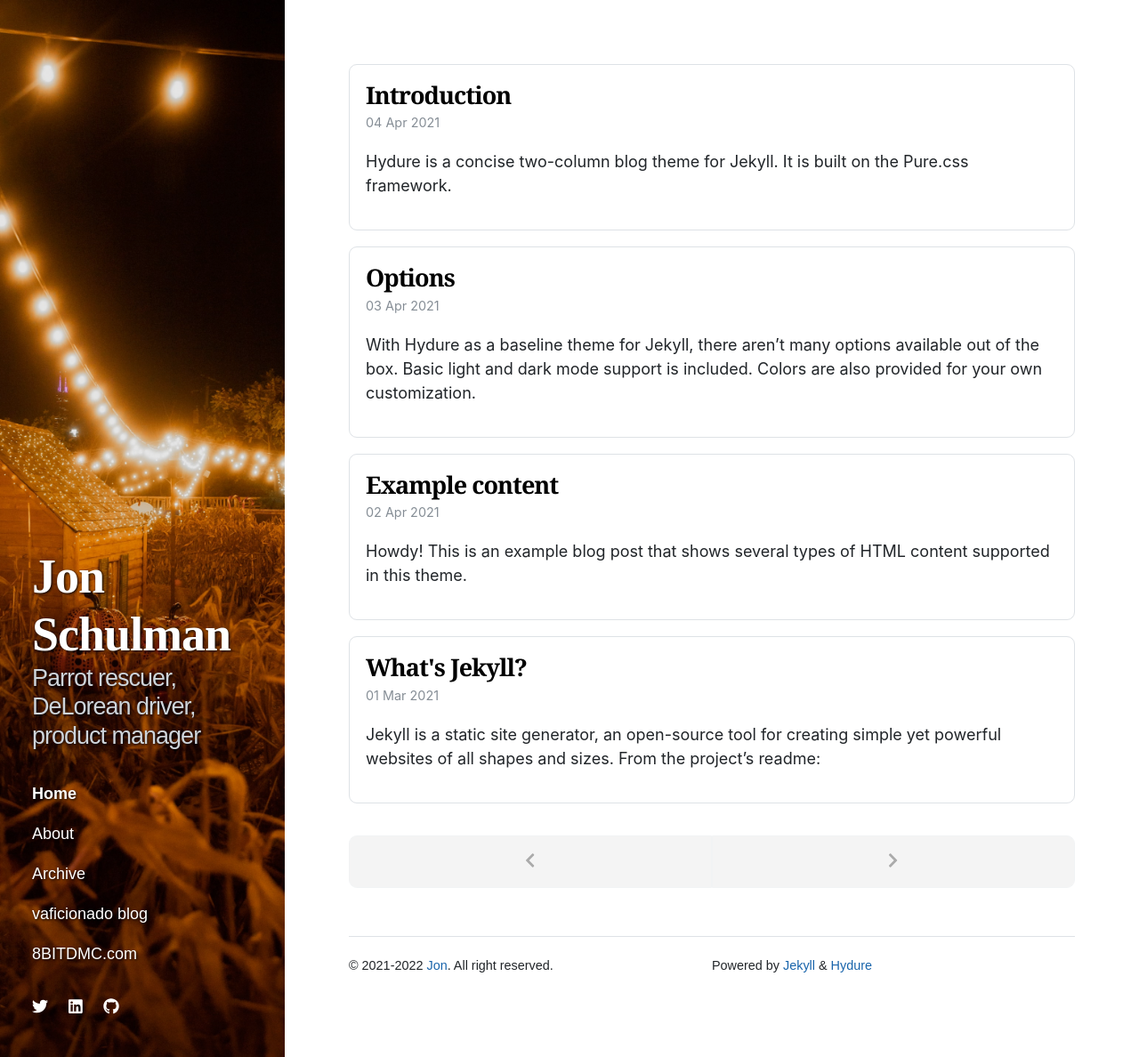
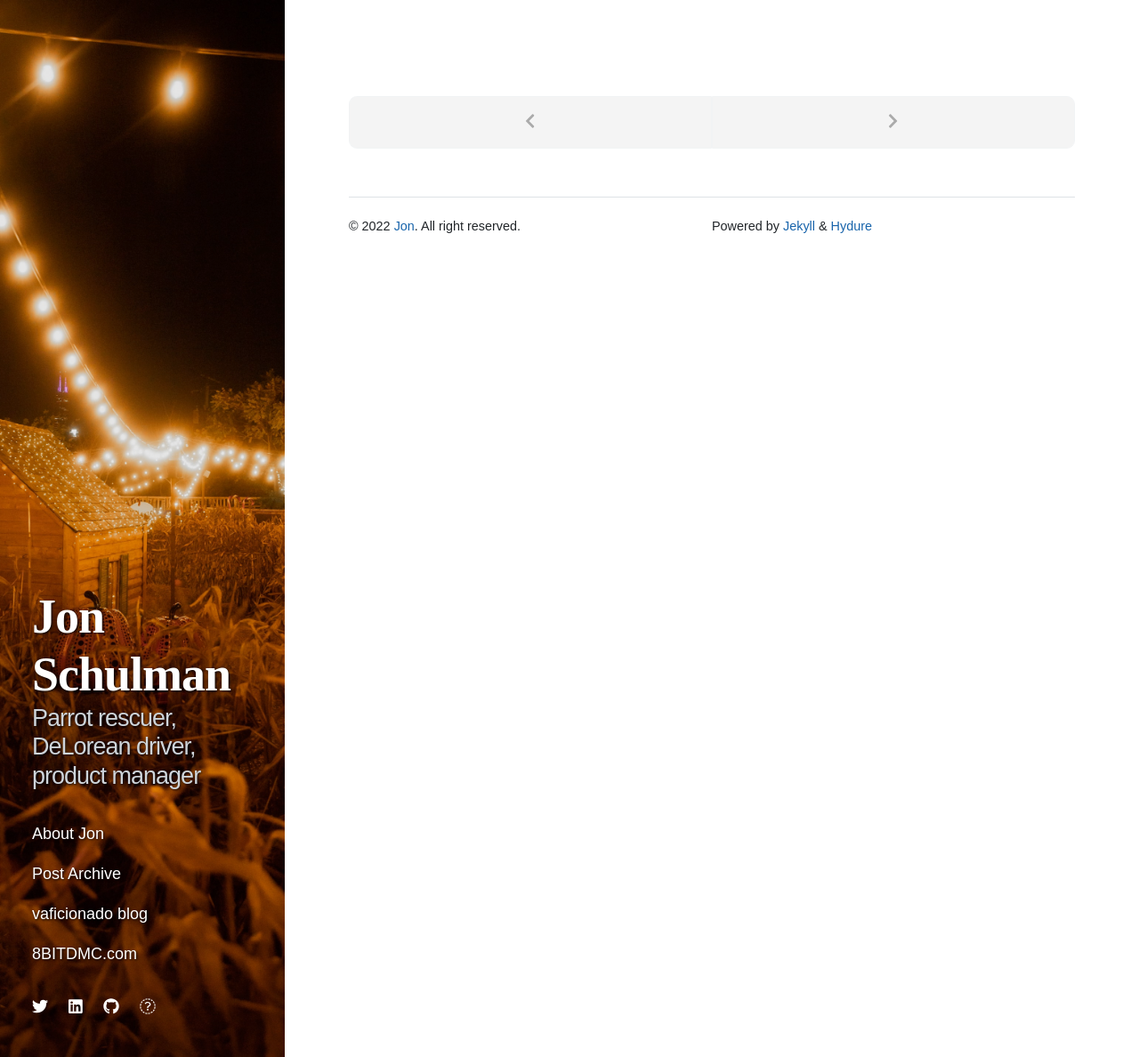
Before and after one commit to zivong/jekyll-theme-hydure, a Jekyll site: the page built from index.html, in a window 1280 px wide and 1188 px high. Shown: the whole window at 89% size. Built offline with Jekyll 4.4.1, drawn with Linux system fonts in a browser that asks for light colours; nearby versions of some CDN libraries; the list of posts is cut into pages by our own code.

Commit message:
remove old posts

````diff
--- a/_data/navigation.yml
+++ b/_data/navigation.yml
@@ -1,8 +1,6 @@
-- title: Home
-  url: /
-- title: About
+- title: About Jon
   url: /about/
-- title: Archive
+- title: Post Archive
   url: /archive/
 - title: vaficionado blog
   url: https://www.vaficionado.com
--- a/_data/social.yml
+++ b/_data/social.yml
@@ -7,3 +7,6 @@
 - title: GitHub
   url: https://github.com/jonnyborbs
   icon: fab fa-github
+- title: Polywork
+  url: https://www.polywork.com/jschulman
+  icon: fab fa-code-branch
--- a/_posts/2021-03-01-whats-jekyll.md
+++ /dev/null
@@ -1,12 +0,0 @@
----
-layout: post
-title: What's Jekyll?
-category: [Example]
-tags: [jekyll]
----
-
-[Jekyll](https://jekyllrb.com) is a static site generator, an open-source tool for creating simple yet powerful websites of all shapes and sizes. From [the project's readme](https://github.com/jekyll/jekyll/blob/master/README.markdown):
-
-> Jekyll is a simple, blog aware, static site generator. It takes a template directory [...] and spits out a complete, static website suitable for serving with Apache or your favorite web server. This is also the engine behind GitHub Pages, which you can use to host your project’s page or blog right here from GitHub.
-
-It's an immensely useful tool. Find out more by [visiting the project on GitHub](https://github.com/jekyll/jekyll).
--- a/_posts/2021-04-02-example-content.md
+++ /dev/null
@@ -1,168 +0,0 @@
----
-layout: post
-title: Example content
-author: [Mark Otto, Song-Zi Vong]
-category: [Example]
----
-
-**Howdy!** This is an example blog post that shows several types of HTML content supported in this theme.
-{: .message }
-
-Cum sociis natoque penatibus et magnis <a href="#">dis parturient montes</a>, nascetur ridiculus mus. *Aenean eu leo quam.* Pellentesque ornare sem lacinia quam venenatis vestibulum. Sed posuere consectetur est at lobortis. Cras mattis consectetur purus sit amet fermentum.
-
-> Curabitur blandit tempus porttitor. Nullam quis risus eget urna mollis ornare vel eu leo. Nullam id dolor id nibh ultricies vehicula ut id elit.
-
-Etiam porta **sem malesuada magna** mollis euismod. Cras mattis consectetur purus sit amet fermentum. Aenean lacinia bibendum nulla sed consectetur.
-
-## Inline HTML elements
-
-HTML defines a long list of available inline tags, a complete list of which can be found on the [Mozilla Developer Network](https://developer.mozilla.org/en-US/docs/Web/HTML/Element).
-
-- **To bold text**, use `<strong>`.
-- *To italicize text*, use `<em>`.
-- <mark>To highlight</mark>, use `<mark>`.
-- Abbreviations, like <abbr title="HyperText Markup Langage">HTML</abbr> should use `<abbr>`, with an optional `title` attribute for the full phrase.
-- Citations, like <cite>&mdash; Albert Einstein</cite>, should use `<cite>`.
-- <del>Deleted</del> text should use `<del>` and <ins>inserted</ins> text should use `<ins>`.
-- Superscript <sup>text</sup> uses `<sup>` and subscript <sub>text</sub> uses `<sub>`.
-
-Most of these elements are styled by browsers with few modifications on our part.
-
-## Footnotes
-
-Footnotes are supported as part of the Markdown syntax. Here's one in action. Clicking this number[^fn-sample_footnote] will lead you to a footnote. The syntax looks like:
-
-{% highlight text %}
-Clicking this number[^fn-sample_footnote]
-{% endhighlight %}
-
-Each footnote needs the `^fn-` prefix and a unique ID to be referenced for the footnoted content. The syntax for that list looks something like this:
-
-{% highlight text %}
-[^fn-sample_footnote]: Handy! Now click the return link to go back.
-{% endhighlight %}
-
-You can place the footnoted content wherever you like. Markdown parsers should properly place it at the bottom of the post.
-
-## Heading
-
-Vivamus sagittis lacus vel augue rutrum faucibus dolor auctor. Duis mollis, est non commodo luctus, nisi erat porttitor ligula, eget lacinia odio sem nec elit. Morbi leo risus, porta ac consectetur ac, vestibulum at eros.
-
-### Code
-
-Inline code is available with the `<code>` element. Snippets of multiple lines of code are supported through Rouge. Longer lines will automatically scroll horizontally when needed. You may also use code fencing (triple backticks) for rendering code.
-
-{% highlight js %}
-// Example can be run directly in your JavaScript console
-
-// Create a function that takes two arguments and returns the sum of those arguments
-var adder = new Function("a", "b", "return a + b");
-
-// Call the function
-adder(2, 6);
-// > 8
-{% endhighlight %}
-
-You may also optionally show code snippets with line numbers. Add `linenos` to the Rouge tags.
-
-{% highlight js linenos %}
-// Example can be run directly in your JavaScript console
-
-// Create a function that takes two arguments and returns the sum of those arguments
-var adder = new Function("a", "b", "return a + b");
-
-// Call the function
-adder(2, 6);
-// > 8
-{% endhighlight %}
-
-Aenean lacinia bibendum nulla sed consectetur. Etiam porta sem malesuada magna mollis euismod. Fusce dapibus, tellus ac cursus commodo, tortor mauris condimentum nibh, ut fermentum massa.
-
-### Lists
-
-Cum sociis natoque penatibus et magnis dis parturient montes, nascetur ridiculus mus. Aenean lacinia bibendum nulla sed consectetur. Etiam porta sem malesuada magna mollis euismod. Fusce dapibus, tellus ac cursus commodo, tortor mauris condimentum nibh, ut fermentum massa justo sit amet risus.
-
-- Praesent commodo cursus magna, vel scelerisque nisl consectetur et.
-- Donec id elit non mi porta gravida at eget metus.
-- Nulla vitae elit libero, a pharetra augue.
-
-Donec ullamcorper nulla non metus auctor fringilla. Nulla vitae elit libero, a pharetra augue.
-
-1. Vestibulum id ligula porta felis euismod semper.
-2. Cum sociis natoque penatibus et magnis dis parturient montes, nascetur ridiculus mus.
-3. Maecenas sed diam eget risus varius blandit sit amet non magna.
-
-Cras mattis consectetur purus sit amet fermentum. Sed posuere consectetur est at lobortis.
-
-<dl>
-  <dt>HyperText Markup Language (HTML)</dt>
-  <dd>The language used to describe and define the content of a Web page</dd>
-
-  <dt>Cascading Style Sheets (CSS)</dt>
-  <dd>Used to describe the appearance of Web content</dd>
-
-  <dt>JavaScript (JS)</dt>
-  <dd>The programming language used to build advanced Web sites and applications</dd>
-</dl>
-
-Integer posuere erat a ante venenatis dapibus posuere velit aliquet. Morbi leo risus, porta ac consectetur ac, vestibulum at eros. Nullam quis risus eget urna mollis ornare vel eu leo.
-
-### Images
-
-Quisque consequat sapien eget quam rhoncus, sit amet laoreet diam tempus. Aliquam aliquam metus erat, a pulvinar turpis suscipit at.
-
-![placeholder](http://placehold.it/800x400 "Large example image")
-![placeholder](http://placehold.it/400x200 "Medium example image")
-![placeholder](http://placehold.it/200x200 "Small example image")
-
-### Tables
-
-Aenean lacinia bibendum nulla sed consectetur. Lorem ipsum dolor sit amet, consectetur adipiscing elit.
-
-<table>
-  <thead>
-    <tr>
-      <th>Name</th>
-      <th>Upvotes</th>
-      <th>Downvotes</th>
-    </tr>
-  </thead>
-  <tfoot>
-    <tr>
-      <td>Totals</td>
-      <td>21</td>
-      <td>23</td>
-    </tr>
-  </tfoot>
-  <tbody>
-    <tr>
-      <td>Alice</td>
-      <td>10</td>
-      <td>11</td>
-    </tr>
-    <tr>
-      <td>Bob</td>
-      <td>4</td>
-      <td>3</td>
-    </tr>
-    <tr>
-      <td>Charlie</td>
-      <td>7</td>
-      <td>9</td>
-    </tr>
-  </tbody>
-</table>
-
-Nullam id dolor id nibh ultricies vehicula ut id elit. Sed posuere consectetur est at lobortis. Nullam quis risus eget urna mollis ornare vel eu leo.
-
-## Task Lists
-
-- [ ] Task list
-  - [ ] Item 1
-  - [ ] Item 2
-
------
-
-Want to see something else added? <a href="https://github.com/zivong/jekyll-theme-hydure/issues/new">Open an issue.</a>
-
-[^fn-sample_footnote]: Handy! Now click the return link to go back.
--- a/_posts/2021-04-03-options.md
+++ /dev/null
@@ -1,68 +0,0 @@
----
-layout: post
-title: Options
-author: [Mark Otto, Song-Zi Vong]
-category: [Example]
-tags: [jekyll, dark mode, mathjax, google analytics]
-math: true
----
-
-With Hydure as a baseline theme for Jekyll, there aren't many options available out of the box. Basic light and dark mode support is included. Colors are also provided for your own customization.
-
-- toc
-{: toc }
-
-## Dark mode
-
-**Dark mode is enabled automatically** via CSS media query—you'll find the source code for this in the `_sass/_variables.scss` stylesheet. If you're familiar with CSS custom properties, you can also use this method to build your own color schemes.
-
-[Read more about using CSS dark mode](https://markdotto.com/2018/11/05/css-dark-mode/) via media queries like this:
-
-```scss
-// Example media query to detect dark mode
-@media (prefers-color-scheme: dark) {
-  // ...
-}
-```
-
-## Creating themes
-
-If you want to make your own color schemes, modify the CSS variables in the `_sass/_variables.scss` stylesheet with a scoped data attribute or class name.
-
-For example, below we've created the beginnings of a blue theme:
-
-```scss
-// Example blue theme
-[data-theme="blue"] {
-  --body-bg: var(--blue);
-  --body-color: #fff;
-}
-```
-
-Then, apply the theme by adding `data-theme="blue"` to the `<html>` element.
-
-## Math
-
-Hydure adopts [MathJax](https://www.mathjax.org/) to render math formulas, e.g.
-
-```latex
-$$
-i \hbar \frac{\partial}{\partial t}\Psi(\mathbf{r},t) = \hat H \Psi(\mathbf{r},t)
-$$
-```
-
-will be rendered as
-
-$$
-i \hbar \frac{\partial}{\partial t}\Psi(\mathbf{r},t) = \hat H \Psi(\mathbf{r},t)
-$$
-
-By default, MathJax is unable. You can enable it on a page by putting `math: true` in that page.
-
-## Google Analytics 4
-
-To enable [Google Analytics 4](https://support.google.com/analytics/answer/10089681?hl=en), you just need to set the [Measurement ID](https://support.google.com/analytics/answer/7372977?hl=en) in your `_config.yml`, for example,
-
-```yml
-google_analytics: G-XXXXXXX
-```
--- a/_posts/2021-04-04-introduction.md
+++ /dev/null
@@ -1,31 +0,0 @@
----
-layout: post
-title: Introduction
-author: [Mark Otto, Song-Zi Vong]
-category: [Example]
-tags: [jekyll, pure]
----
-
-Hydure is a concise two-column blog theme for Jekyll. It is built on the [Pure.css](https://github.com/pure-css/pure) framework.
-
-This demo site was last updated {{ site.time | date: "%B %d, %Y" }}.
-
-Learn more and contribute on [GitHub](https://github.com/zivong/jekyll-theme-hydure).
-
-## What's included
-
-* Complete Jekyll setup included (layouts, config, [404]({{ '404.html' | relative_url }}), [RSS feed]({{ 'atom.xml' | relative_url }}), posts, [archive page]({{ 'archive' | relative_url }}), and [example page]({{ 'about' | relative_url }}))
-* Mobile friendly design and development
-* Easily scalable text and component sizing with `rem` units in the CSS
-* Support for a wide gamut of HTML elements
-* Syntax highlighting, courtesy Jekyll's built-in support for Rouge
-
-## Browser support
-
-Hydure are by preference a forward-thinking project. In addition to the latest versions of Chrome, Safari (mobile and desktop), Firefox, and Edge.
-
-## Download
-
-These themes are developed on and hosted with GitHub. Head to the [GitHub repository](https://github.com/zivong/jekyll-theme-hydure) for downloads, bug reports, and features requests.
-
-Thanks!
--- a/about.md
+++ b/about.md
@@ -1,27 +1,14 @@
 ---
 layout: page
-title: About
+title: About Jon
 permalink: /about/
 ---
+![Photo of Jon](/assets/img/IMG_3198-400x400.jpg)
 
-<p class="message">
-  Hey there! This page is included as an example. Feel free to customize it for your own use upon downloading. Carry on!
-</p>
+Hi there, I'm Jon. I go by   he/him and I'm a product manager focused on SaaS devops tools. Right now I work at [LaunchDarkly](https://www.launchdarkly.com) but I've previously been at [HashiCorp](https://www.hashicorp.com) focused on Terraform Cloud and [VMware](https://www.vmware.com) where I helped launch vRealize Automation Cloud.
 
-Hydure is a concise two-column blog theme for Jekyll. It is built on the [Pure.css](https://github.com/pure-css/pure) framework.
+I live in the Sacramento, California area with my partner and many rescue parrots.
 
-Learn more and contribute on [GitHub](https://github.com/zivong/jekyll-theme-hydure).
+I've also linked my other two blogs in the sidebar, including [8BITDMC](https://www.8bitdmc.com) where I keep the records of my work restoring and enjoying my 1981 DeLorean, and [vAficionado](https://www.vaficionado.com) which is my legacy tech blog mainly focused on VMware automation solutions.
 
-## Setup
-
-Some fun facts about the setup of this project include:
-
-- Built for [Jekyll](https://jekyllrb.com)
-- Developed on GitHub and hosted for free on [GitHub Pages](https://pages.github.com)
-- Coded with [Visual Studio Code](https://code.visualstudio.com/), an amazing open-source code editor
-
-Have questions or suggestions? Feel free to [open an issue on GitHub](https://github.com/zivong/jekyll-theme-hydure/issues/new) or [ask me on Twitter](https://twitter.com/zivong91).
-
-Thanks for reading!
-
-The default cover image is from [Steven Aguilar](https://unsplash.com/@eysteve), thanks!
+To learn more about my current work, check out my [GitHub](https://github.com/jonnyborbs), my [LinkedIn](https://www.linkedin.com/in/jon-schulman), or my [Polywork](https://www.polywork.com/jschulman) (I really need to update this)
--- a/index.html
+++ b/index.html
@@ -1,5 +1,6 @@
 ---
 layout: home
+
 ---
 
 This is the home page.
````
Also changed, not shown: assets/img/IMG_3198-400x400.jpg (added).
